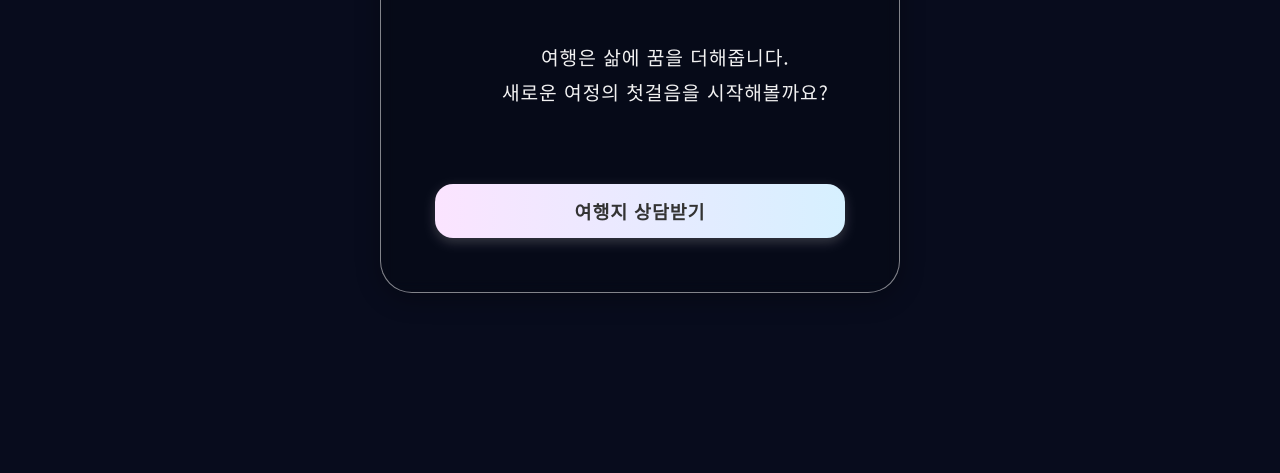
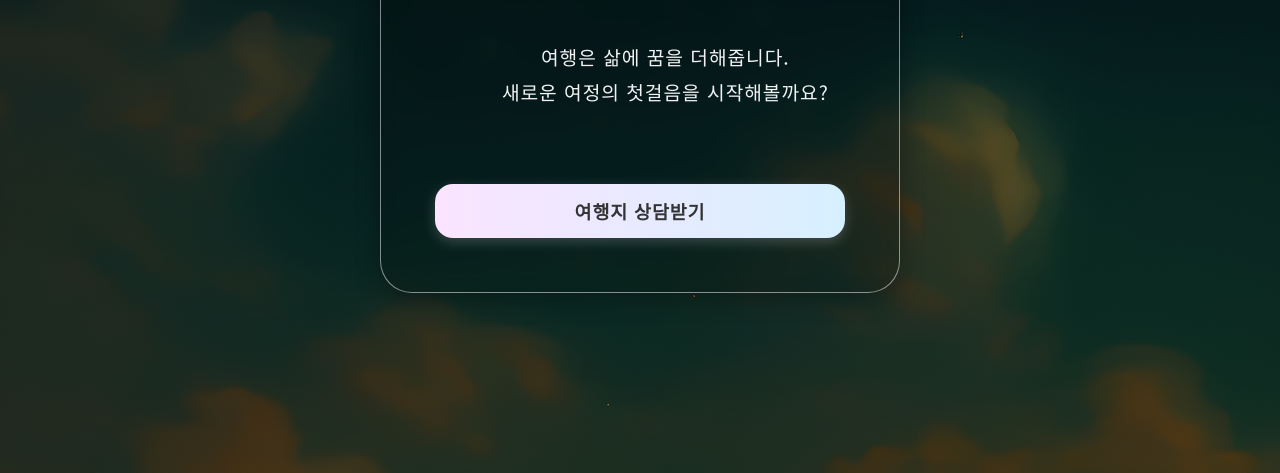
Before and after one commit to hu23-ai/dreamwalker, a plain HTML site: page html/main.html in a window 1280 px wide. Shown: the part 327-800 px from the top of the page. Drawn offline with Linux system fonts and the light colour scheme.

Commit message:
Update main.css

```diff
--- a/css/main.css
+++ b/css/main.css
@@ -12,7 +12,7 @@ body, html {
   position: relative;
   min-height: 100vh;
   width: 100vw;
-  background: url('/assets/dreamwalker_bg.png') center/cover no-repeat;
+  background: url('/html/dreamwalker_bg.png') center/cover no-repeat;
   display: flex;
   justify-content: center;
   align-items: center;
```
